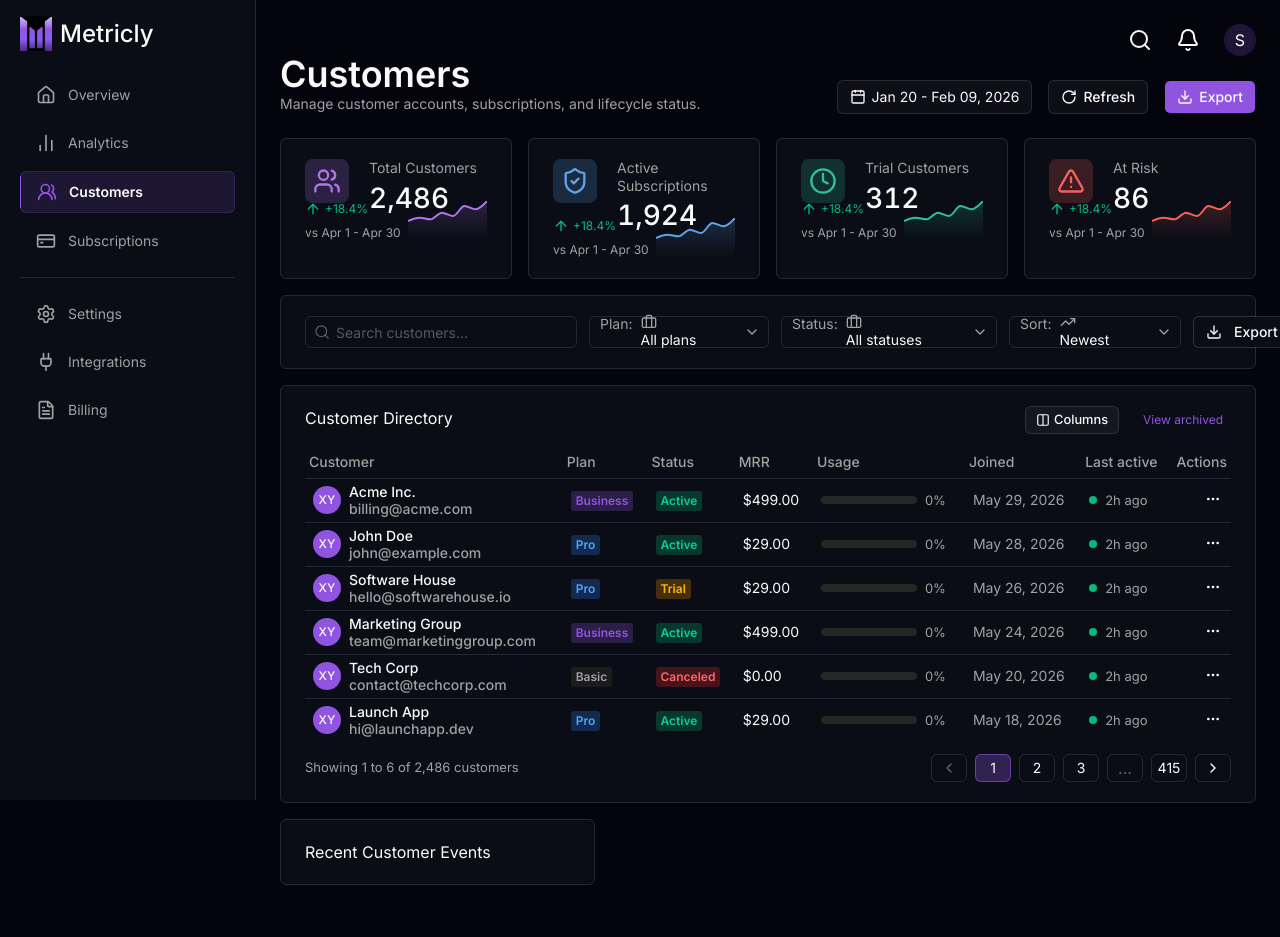
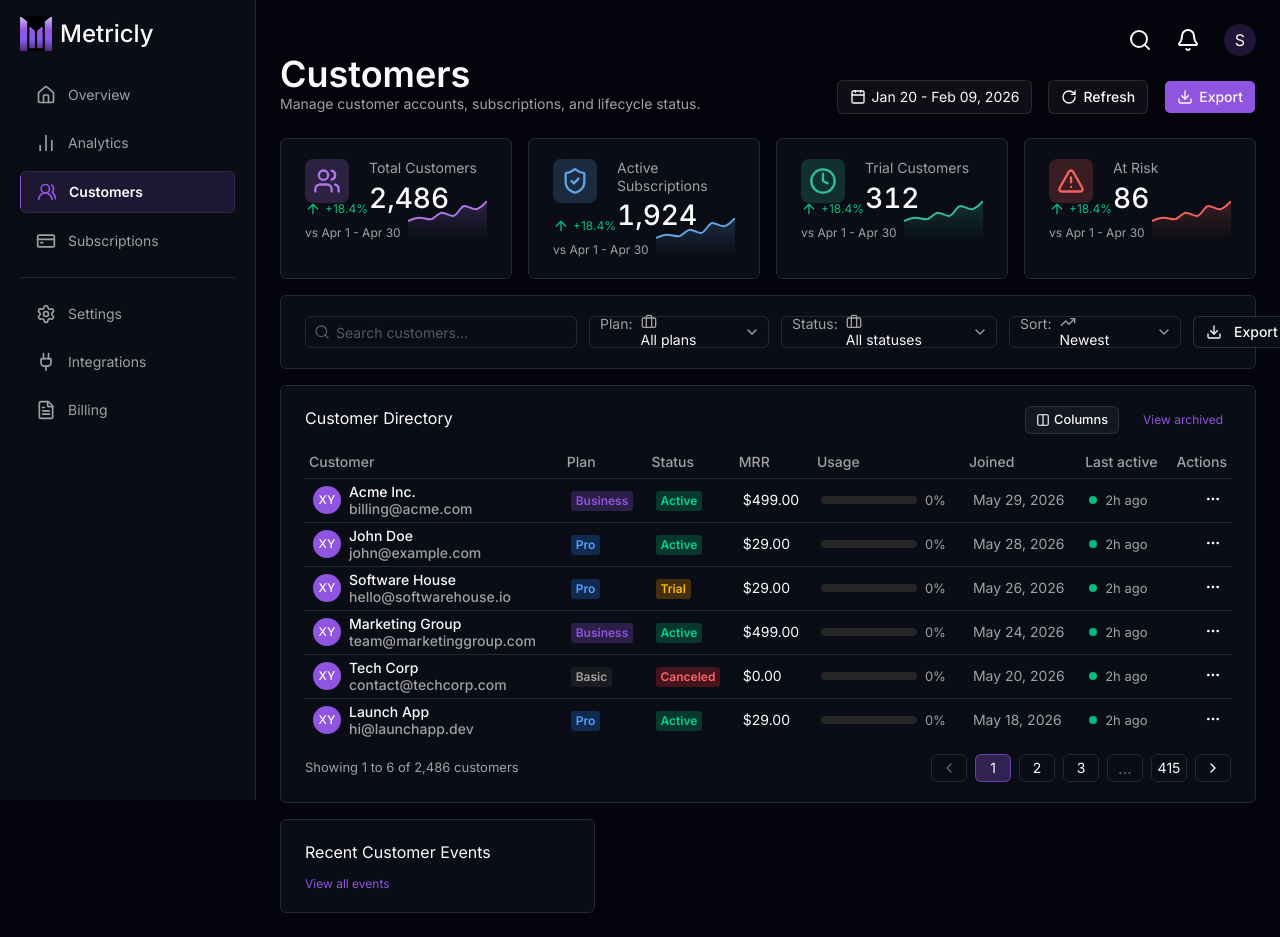
Before and after one commit to svsxn/metricly, a Next.js app: page /dashboard/customers in a window 1280 px wide. Before the commit the page ends 909 px from the top, so only its background shows below. Built offline with nearby package versions, Linux system fonts and the light colour scheme.

Commit message:
feat: add events footer

```diff
--- a/src/components/customers/recent-events/index.tsx
+++ b/src/components/customers/recent-events/index.tsx
@@ -1,9 +1,18 @@
-import { Card, CardTitle } from "@/components/card";
+import { Card, CardFooter, CardTitle } from "@/components/card";
+import { ArrowRightIcon } from "lucide-react";
 
 export default function RecentEvents() {
   return (
     <Card className="col-span-4">
       <CardTitle>Recent Customer Events</CardTitle>
+      <CardFooter className="group gap-2 hover:cursor-pointer">
+        <span className="text-primary text-xs">View all events</span>
+        <ArrowRightIcon
+          color="var(--primary)"
+          size={16}
+          className="opacity-0 w-0 scale-0 -translate-x-2 transition-all duration-300 ease-in-out group-hover:opacity-100 group-hover:w-4 group-hover:scale-100 group-hover:translate-x-0"
+        />
+      </CardFooter>
     </Card>
   );
 }
```
Also changed, not shown: src/components/customers/recent-events/event.tsx (added).
